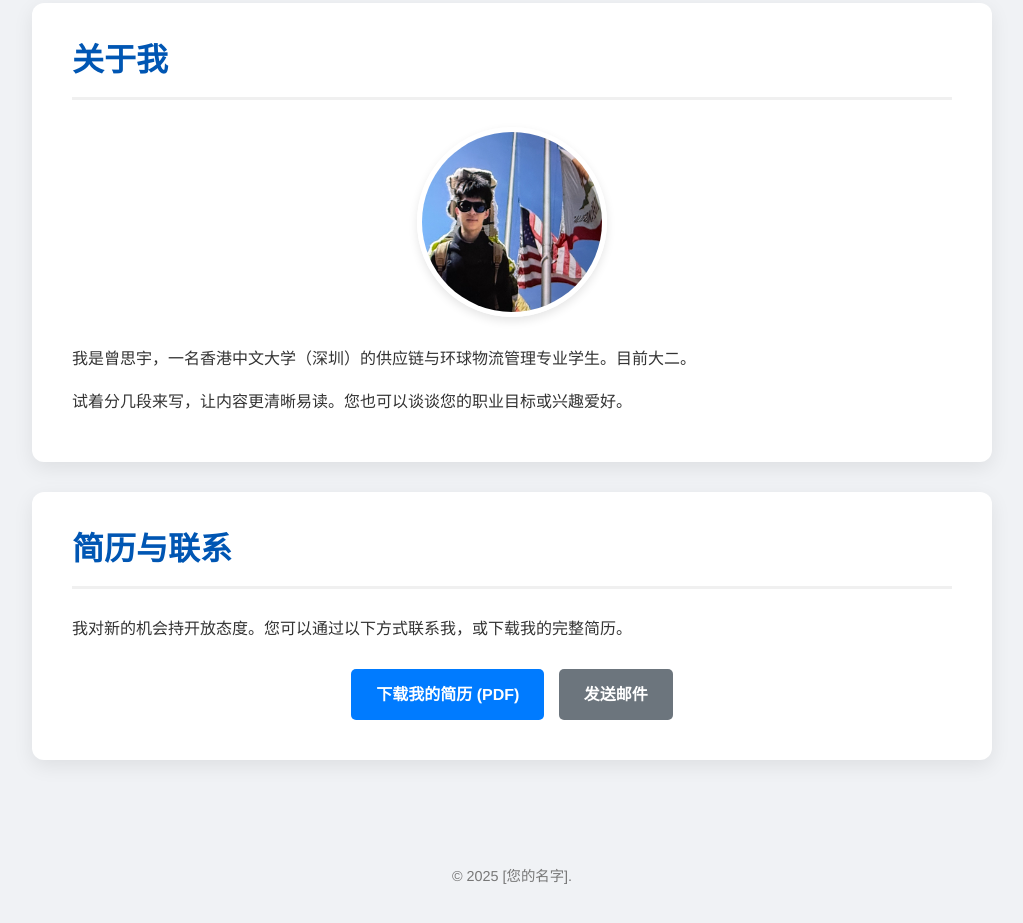
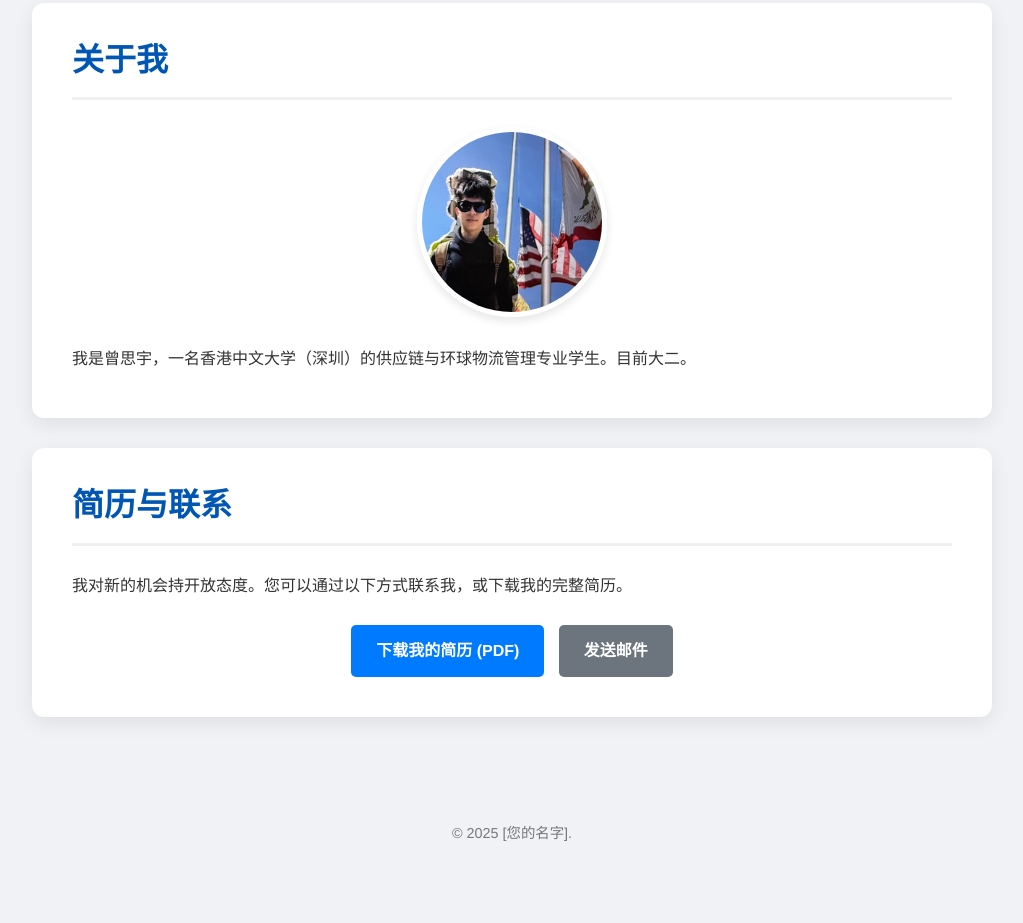
Before and after one commit to Doris619619/Doris619619.github.io, a plain HTML site: page index.html in a window 1280 px wide. Shown: the part 837-1760 px from the top of the page, without its empty margins (128-1151 px from the left). After the commit the page ends 1717 px from the top, so only its background shows below. Drawn offline with Linux system fonts and the light colour scheme.

Commit message:
Update index.html

```diff
--- a/index.html
+++ b/index.html
@@ -175,7 +175,7 @@
                 我是曾思宇，一名香港中文大学（深圳）的供应链与环球物流管理专业学生。目前大二。
             </p>
             <p>
-                试着分几段来写，让内容更清晰易读。您也可以谈谈您的职业目标或兴趣爱好。
+
             </p>
         </section>
 
```
